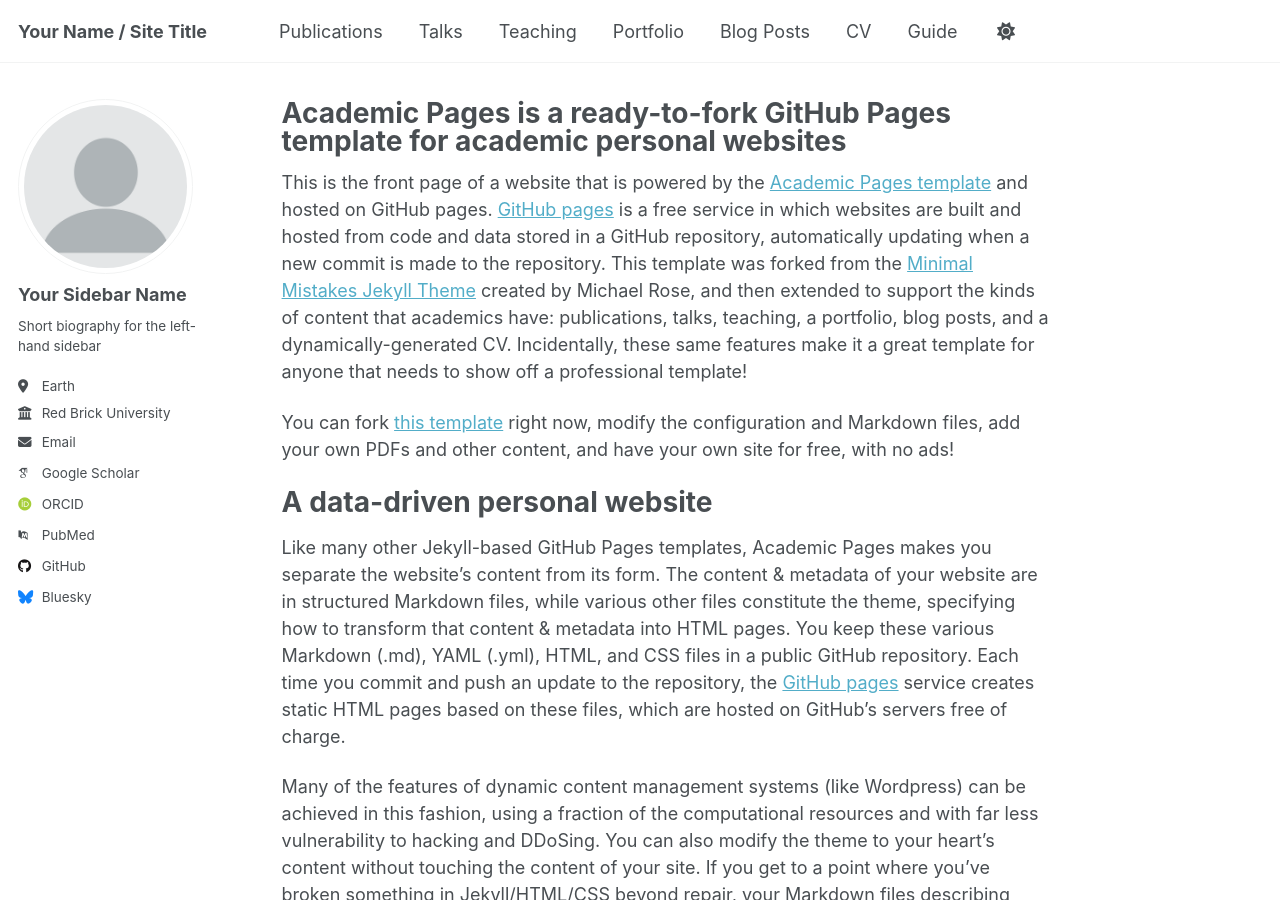
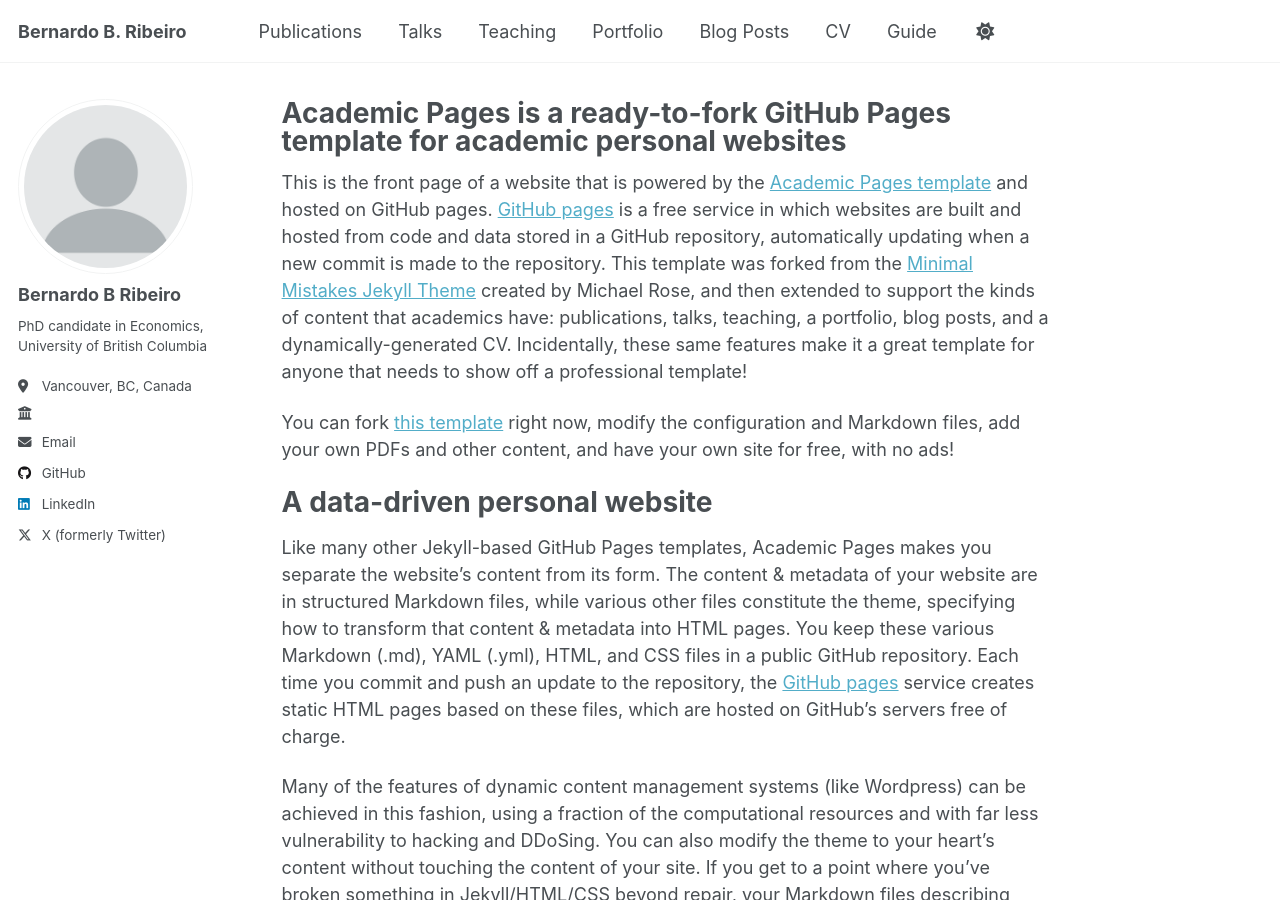
Before and after one commit to bbribeiro/bbribeiro.github.io, a Jekyll site: the page built from _pages/about.md, in a window 1280 px wide and 900 px high. Built offline with Jekyll 4.4.1, drawn with Linux system fonts in a browser that asks for light colours; some web fonts are replaced; a script that is not in the unit is left out.

Commit message:
Update _config.yml
Very first edits to the website: title, name etc

```diff
--- a/_config.yml
+++ b/_config.yml
@@ -9,11 +9,11 @@
 # Basic Site Settings
 locale                   : "en-US"
 site_theme               : "default" # Currently available options are "default", "air"
-title                    : "Your Name / Site Title"
+title                    : "Bernardo B. Ribeiro"
 title_separator          : "-"
 name                     : &name "Your Name"
 description              : &description "Your Name's academic portfolio"   # Update this with a general description of your site, this is the default if not overridden by a page
-url                      : https://academicpages.github.io # The base hostname & protocol for your site e.g. "https://[your GitHub username].github.io",
+url                      : https://bbribeiro.github.io # The base hostname & protocol for your site e.g. "https://[your GitHub username].github.io",
                                                            # or if you already have some other page hosted on Github then use "https://[your GitHub username].github.io/[Your Repo Name]"
 baseurl                  : "" # the subpath of your site, e.g. "/blog"
 repository               : "academicpages/academicpages.github.io"
@@ -24,23 +24,23 @@ repository               : "academicpages/academicpages.github.io"
 author:
   # Biographic information
   avatar           : "profile.png"
-  name             : "Your Sidebar Name"
+  name             : "Bernardo B Ribeiro"
   pronouns         : # example: "she/her"
-  bio              : "Short biography for the left-hand sidebar"
-  location         : "Earth"
-  employer         : "Red Brick University"
+  bio              : "PhD candidate in Economics, University of British Columbia"
+  location         : "Vancouver, BC, Canada"
+  employer         : ""
   uri              : # URL
-  email            : "none@example.org"
+  email            : "bernardobarbozaribeiro@gmail.com"
 
   # Academic websites
   academia         : # URL
   arxiv            : # URL - Update with the correct link to your profile
-  googlescholar    : "https://scholar.google.com/citations?user=PS_CX0AAAAAJ"
+  googlescholar    : # URL
   inspire-hep      : # URL
   impactstory      : # URL
-  orcid            : "http://orcid.org/yourorcidurl"
+  orcid            : # URL
   semantic         : # URL
-  pubmed           : "https://www.ncbi.nlm.nih.gov/pubmed/?term=john+snow"
+  pubmed           : # URL
   researchgate     : # URL
   scopus           : # URL
 
@@ -48,13 +48,13 @@ author:
   bitbucket        : # Username - Update with your username on the site
   codepen          : # Username
   dribbble         : # Username
-  github           : "academicpages"
+  github           : "github.com/bbribeiro"
   kaggle           : # Username
   stackoverflow    : # User number or user number and name (i.e., use "1" or "1/jeff-atwood")
 
   # Social media
   artstation       : # Username
-  bluesky          : "bsky.app" # Replace this with you Bluesky username
+  bluesky          : # Replace this with you Bluesky username
   facebook         : # Username
   flickr           : # Username
   foursquare       : # Username
@@ -63,7 +63,7 @@ author:
   keybase          : # Username
   instagram        : # Username
   lastfm           : # Username
-  linkedin         : # Username
+  linkedin         : "bbribeiro"
   mastodon         : # URL
   medium           : # URL
   pinterest        : # Username
@@ -71,7 +71,7 @@ author:
   steam            : # Username
   telegram         : # URL
   tumblr           : # Username
-  twitter          : # Username for X / Twitter
+  twitter          : "bbribeiro_22"
   vine             : # Username
   weibo            : # Username
   wikipedia        : # Username
```
